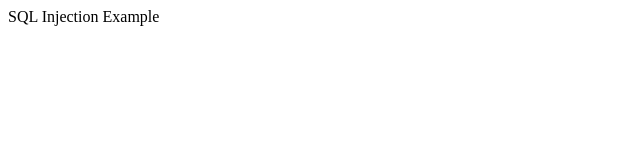
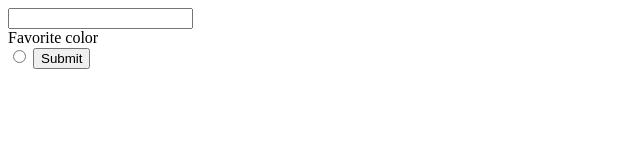
Before and after one commit to nevvada/hack-myself, a website: page sql-injection/public/index.html in a window 1280 px wide. Shown: the whole page, without its empty margins (0-640 px from the left). Drawn offline with Linux system fonts and the light colour scheme.

Commit message:
Move public and server files into nested folders to invoke express.static on static files

```diff
--- a/sql-injection/package.json
+++ b/sql-injection/package.json
@@ -4,7 +4,7 @@
   "description": "SQL Injection Example",
   "main": "index.js",
   "scripts": {
-    "start": "nodemon server.js"
+    "start": "nodemon server/server.js"
   },
   "keywords": [],
   "author": "Nathan Le Master",
--- a/sql-injection/index.html
+++ b/sql-injection/public/index.html
@@ -5,8 +5,23 @@
   <meta http-equiv="X-UA-Compatible" content="IE=edge">
   <meta name="viewport" content="width=device-width, initial-scale=1.0">
   <title>SQL Injection Example</title>
+  <link rel="stylesheet" href="./styles.css">
 </head>
 <body>
-  SQL Injection Example
+  <form>
+    <input
+      name="Full Name"
+      type="text"
+    />
+    <div>Favorite color</div>
+    <input
+      name=""
+      options=[]
+      type="radio"
+    />
+    <input
+      type="submit"
+    />
+  </form>
 </body>
 </html>
--- a/sql-injection/server.js
+++ b/sql-injection/server/server.js
@@ -4,8 +4,10 @@ const path = require('path');
 const PORT = 3000;
 const app = express();
 
+app.use(express.static('public'));
+
 app.get('*', (req, res) => {
-  res.sendFile(path.join(__dirname, './index.html'));
+  res.sendFile(path.join(__dirname, '../public/index.html'));
 });
 
 app.listen(PORT, () => console.log(`Listening on ${PORT}`));
```
